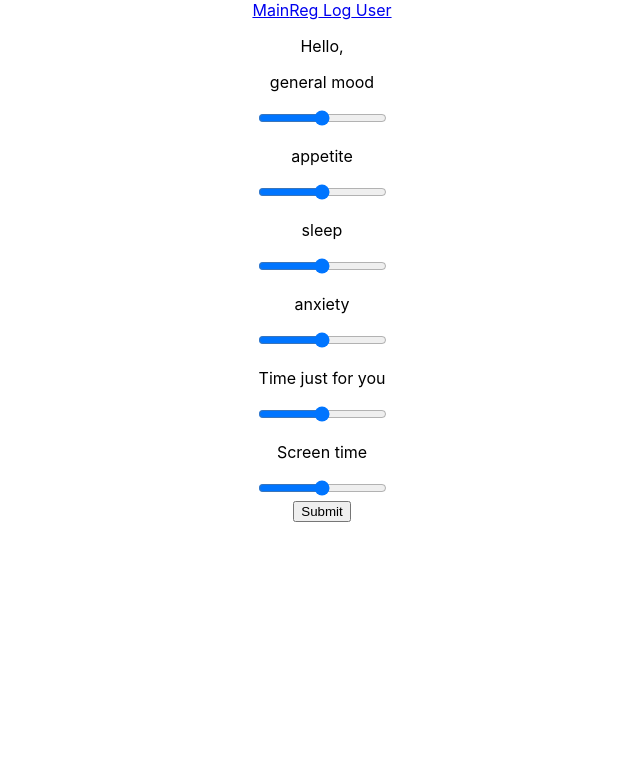
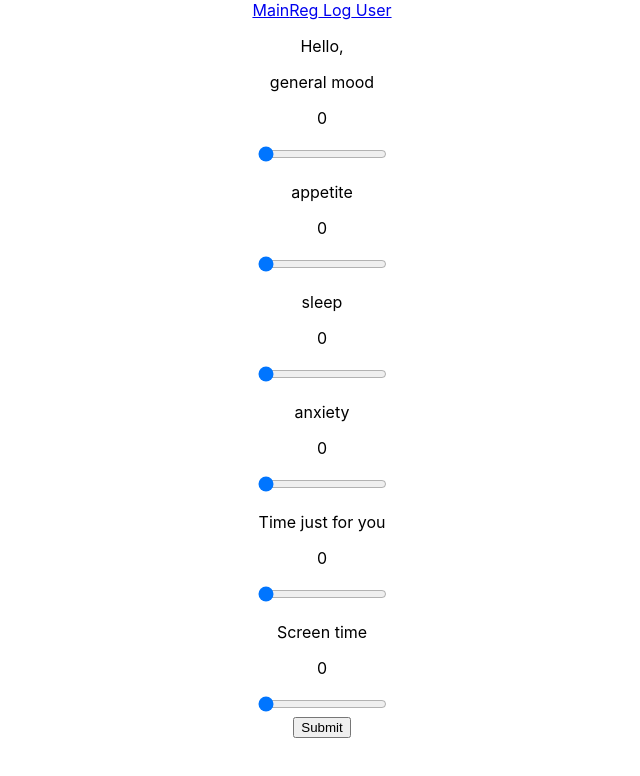
Before and after one commit to kaiuliia/well_being_frontend, a React (Create React App) app: page /login/user in a window 1280 px wide. Shown: the top 776 px of the page, without its empty margins (318-958 px from the left). Built offline with nearby package versions, Linux system fonts and the light colour scheme; the HTML template or start-up script is replaced by a standard one.

Commit message:
upd slidBar

```diff
--- a/src/components/slide_bar.tsx
+++ b/src/components/slide_bar.tsx
@@ -5,7 +5,7 @@ interface Props {
   onChange: (value: number) => void;
 }
 export const SliderBar = (props: Props) => {
-  const [sliderValue, setSliderValue] = useState<number>();
+  const [sliderValue, setSliderValue] = useState<number>(0);
 
   const changeSlider = (event: ChangeEvent) => {
     const value = parseInt(event.target.value, 10);
--- a/src/components/user_board.tsx
+++ b/src/components/user_board.tsx
@@ -33,13 +33,14 @@ export function UserBoard(props: Props) {
       ...prevSurway,
       [sliderName]: value,
     }));
-
-    // console.log("Slider value changed:", value);
     setSliderValue(value);
   };
   console.log(sliderValue);
   console.log(surway);
 
+  const handleSubmit = () => {
+    console.log("SUBMITTED!!!!", surway);
+  };
   return (
     <div>
       <p>Hello, {name}</p>
@@ -67,25 +68,7 @@ export function UserBoard(props: Props) {
         surway={"Screen time"}
         onChange={(value) => handleSliderChange(value, "screen_time")}
       />
-      <button>Submit</button>
+      <button onClick={handleSubmit}>Submit</button>
     </div>
   );
-
-  // const handleLoginClick = () => {
-  //   window.location.href = "/login";
-  // };
-  //
-  // const handleRegisterClick = () => {
-  //   window.location.href = "/register";
-  // };
-  // return (
-  //   <div>
-  //     <p>Main Page</p>
-  //
-  //     <button onClick={handleLoginClick}>Login</button>
-  //     <button onClick={handleRegisterClick}>Register</button>
-  //   </div>
-  // );
 }
-
-// export default Login;
```
